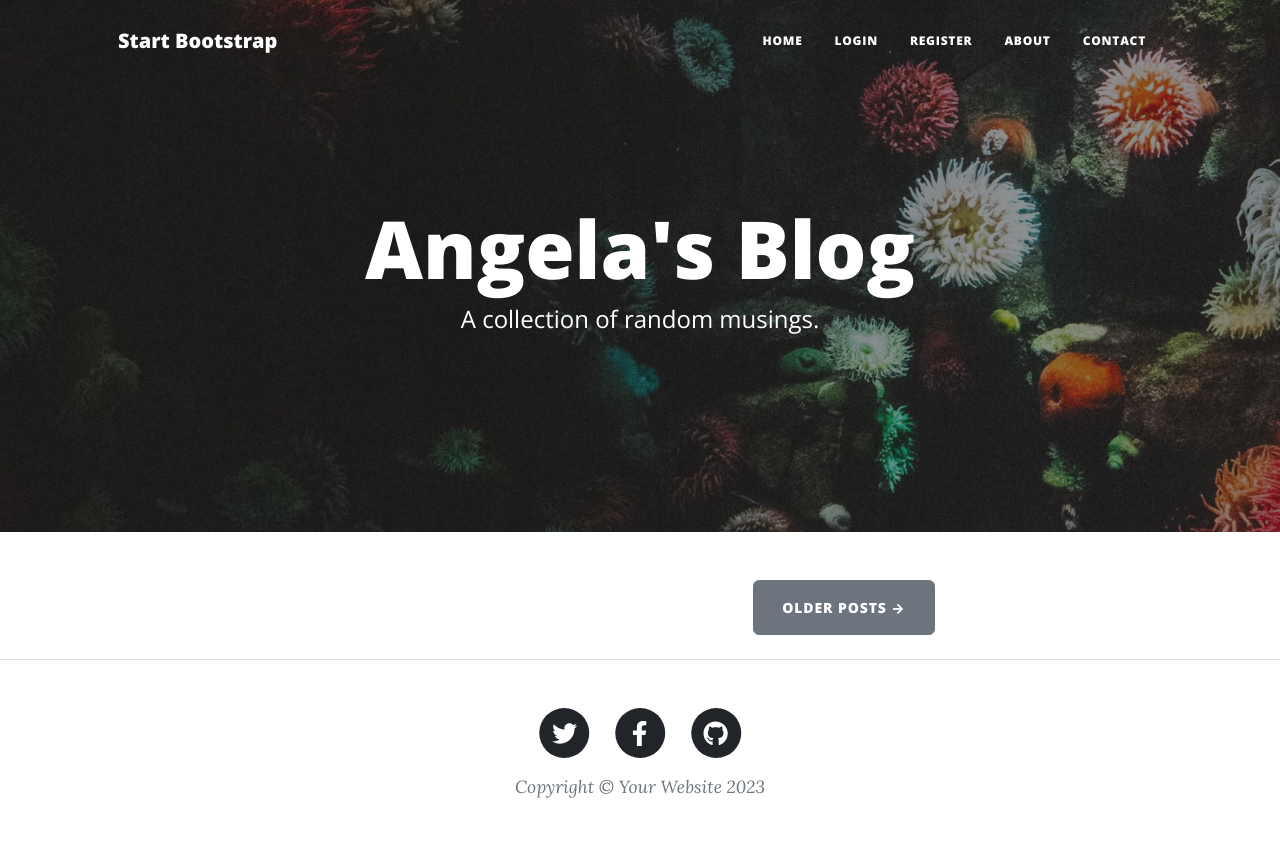
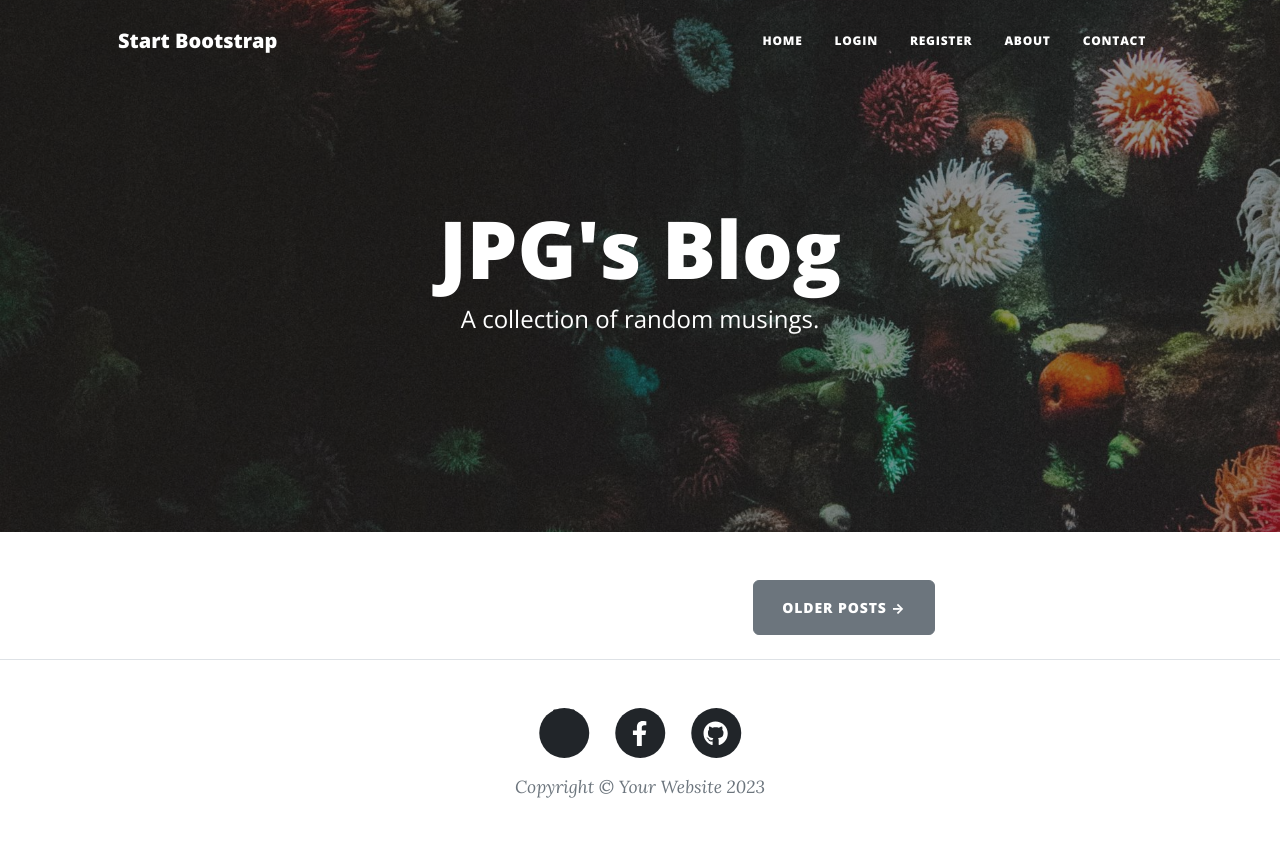
Before and after one commit to juanpsama/Document-Manager-Flask, a Flask app: page / in a window 1280 px wide. Run offline with Flask 3, Linux system fonts and the light colour scheme; data that the repository does not hold is empty; some libraries are stand-ins or nearby versions.

Commit message:
Updating contact data

```diff
--- a/templates/footer.html
+++ b/templates/footer.html
@@ -5,15 +5,15 @@
                   <div class="col-md-10 col-lg-8 col-xl-7">
                       <ul class="list-inline text-center">
                           <li class="list-inline-item">
-                              <a href="#!">
+                              <a href="https://www.linkedin.com/in/juan-pablo-samayoa-9b08b7268">
                                   <span class="fa-stack fa-lg">
                                       <i class="fas fa-circle fa-stack-2x"></i>
-                                      <i class="fab fa-twitter fa-stack-1x fa-inverse"></i>
+                                      <i class="fa-brands fa-linkedin"></i>
                                   </span>
                               </a>
                           </li>
                           <li class="list-inline-item">
-                              <a href="#!">
+                              <a href="https://www.facebook.com/juan.garciasamayoa">
                                   <span class="fa-stack fa-lg">
                                       <i class="fas fa-circle fa-stack-2x"></i>
                                       <i class="fab fa-facebook-f fa-stack-1x fa-inverse"></i>
@@ -21,7 +21,7 @@
                               </a>
                           </li>
                           <li class="list-inline-item">
-                              <a href="#!">
+                              <a href="https://github.com/juanpsama">
                                   <span class="fa-stack fa-lg">
                                       <i class="fas fa-circle fa-stack-2x"></i>
                                       <i class="fab fa-github fa-stack-1x fa-inverse"></i>
--- a/templates/header.html
+++ b/templates/header.html
@@ -8,7 +8,7 @@
     />
     <meta name="description" content="" />
     <meta name="author" content="" />
-    <title>Angela's Blog</title>
+    <title>JPG's Blog</title>
     {% block styles %}
     <!-- Load Bootstrap-Flask CSS here -->
     {{ bootstrap.load_css() }}
--- a/templates/index.html
+++ b/templates/index.html
@@ -9,7 +9,7 @@
     <div class="row gx-4 gx-lg-5 justify-content-center">
       <div class="col-md-10 col-lg-8 col-xl-7">
         <div class="site-heading">
-          <h1>Angela's Blog</h1>
+          <h1>JPG's Blog</h1>
           <span class="subheading">A collection of random musings.</span>
         </div>
       </div>
```
